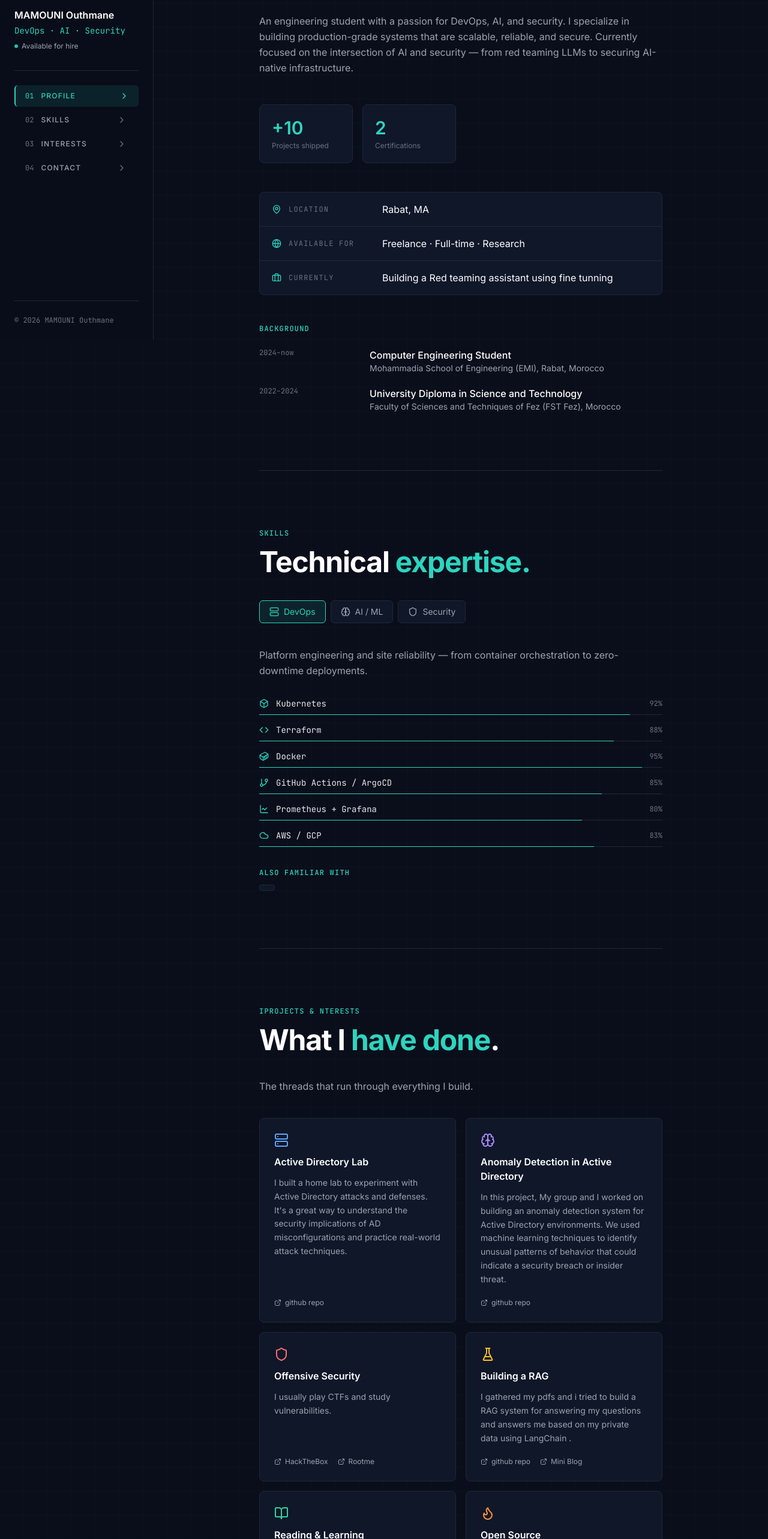
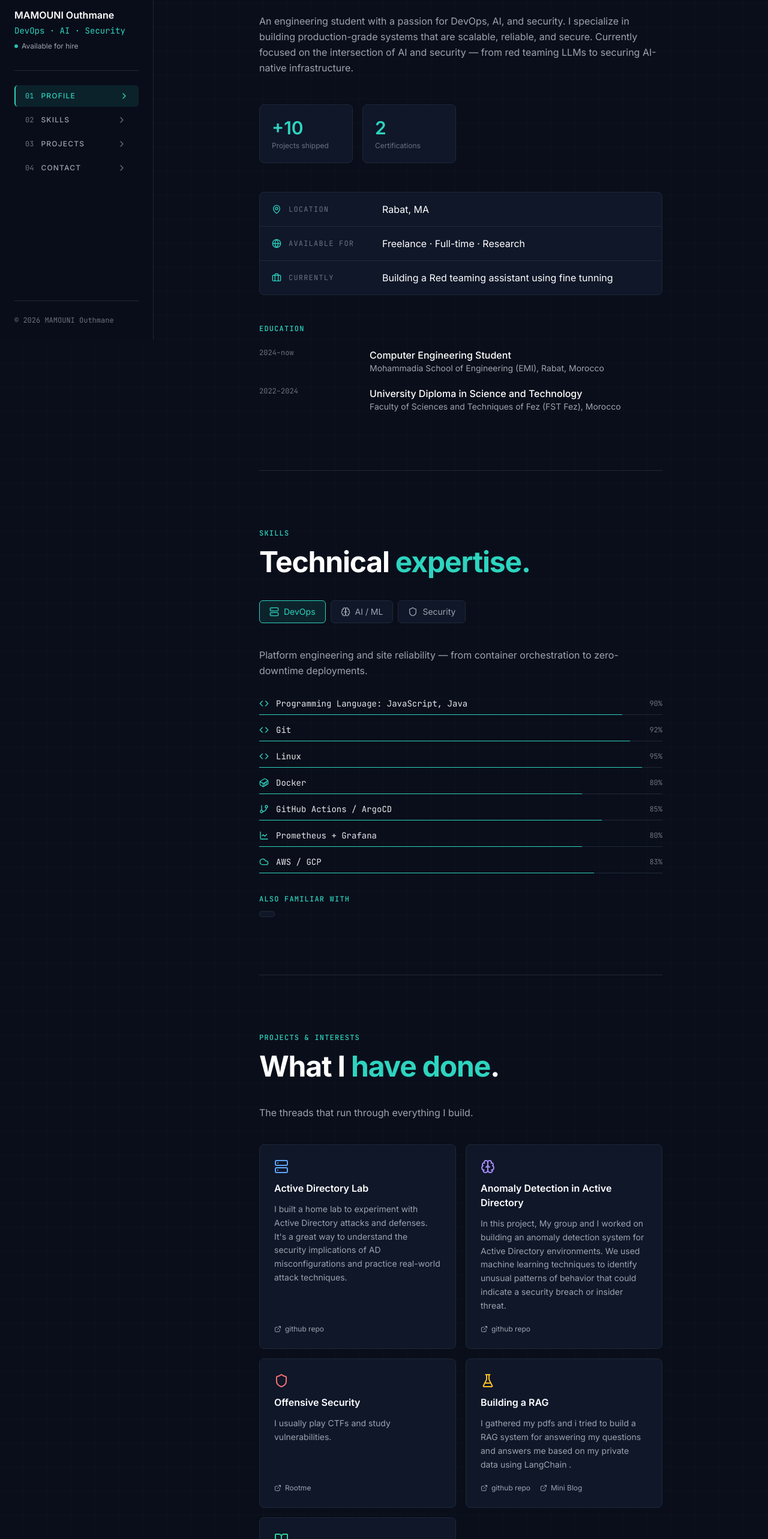
Before and after one commit to Maaamouni/Automated-App, a React (Vite) app: page / in a window 1280 px wide. Shown: the part 234-2800 px from the top of the page at 60% size. Built offline with nearby package versions, Linux system fonts and the light colour scheme.

Commit message:
petite modif

```diff
--- a/src/data/mockData.ts
+++ b/src/data/mockData.ts
@@ -3,7 +3,7 @@ import type { Profile, SkillCategory, Projects, SocialLink, NavItem } from "@/ty
 export const navItems: NavItem[] = [
   { id: "profile", index: 1, label: "PROFILE", icon: "User", href: "#profile" },
   { id: "skills", index: 2, label: "SKILLS", icon: "Layers", href: "#skills" },
-  { id: "interests", index: 3, label: "INTERESTS", icon: "Zap", href: "#interests" },
+  { id: "projects", index: 3, label: "PROJECTS", icon: "Zap", href: "#project" },
   { id: "contact", index: 4, label: "CONTACT", icon: "Mail", href: "#contact" },
 ];
 
@@ -45,9 +45,10 @@ export const skillCategories: SkillCategory[] = [
     description:
       "Platform engineering and site reliability — from container orchestration to zero-downtime deployments.",
     skills: [
-      { name: "Kubernetes", icon: "Box", level: 92 },
-      { name: "Terraform", icon: "Code", level: 88 },
-      { name: "Docker", icon: "Container", level: 95 },
+      { name: "Programming Language: JavaScript, Java", icon: "Code", level: 90 },
+      { name: "Git", icon: "Code", level: 92 },
+      { name: "Linux", icon: "Code", level: 95 },
+      { name: "Docker", icon: "Container", level: 80 },
       { name: "GitHub Actions / ArgoCD", icon: "GitBranch", level: 85 },
       { name: "Prometheus + Grafana", icon: "LineChart", level: 80 },
       { name: "AWS / GCP", icon: "Cloud", level: 83 },
@@ -61,8 +62,8 @@ export const skillCategories: SkillCategory[] = [
     description:
       "Building production LLM systems — from agentic frameworks and RAG pipelines to evals and observability.",
     skills: [
-      { name: "Python / PyTorch", icon: "Code", level: 90 },
-      { name: "LangGraph / LlamaIndex", icon: "Workflow", level: 85 },
+      { name: "Scikit-learn / PyTorch", icon: "Code", level: 90 },
+      { name: "LangGraph / LangChain", icon: "Workflow", level: 85 },
       { name: "Vector DBs (pgvector, Weaviate)", icon: "Database", level: 82 },
       { name: "Claude / GPT APIs", icon: "Sparkles", level: 92 },
       { name: "Evals & Guardrails", icon: "ShieldCheck", level: 78 },
@@ -88,7 +89,7 @@ export const skillCategories: SkillCategory[] = [
   },
 ];
 
-export const interests: Projects[] = [
+export const projects: Projects[] = [
   {
     id: "project1",
     icon: "Server",
@@ -119,7 +120,6 @@ export const interests: Projects[] = [
     description:
       "I usually play CTFs and study vulnerabilities.",
     links: [
-      { label: "HackTheBox", href: "https://www.hackthebox.com/" },
       { label: "Rootme", href: "https://www.root-me.org/maamouni?lang=en#12d6f228d3d7552ef52e8d3fa31952ef" },
     ],
   },
@@ -141,22 +141,9 @@ export const interests: Projects[] = [
     iconColor: "#34d399",
     title: "Reading & Learning",
     description:
-      "Currently reading: The Art of Invisibility, Designing Distributed Systems, and Attention is All You Need (again). I learn best by writing and explaining.",
+      "There are many resources I'm currently exploring. In my github profile, I share projects I'm working on, check the link below for more.",
     links: [
-      { label: "Goodreads", href: "https://www.goodreads.com/" },
-      { label: "Pocket queue", href: "https://getpocket.com/" },
-    ],
-  },
-  {
-    id: "oss",
-    icon: "Flame",
-    iconColor: "#fb923c",
-    title: "Open Source",
-    description:
-      "I maintain a handful of small security tooling projects and contribute to Kubernetes sig-security. Open source isn't charity — it's the operating system of modern infrastructure.",
-    links: [
-      { label: "GitHub", href: "https://github.com/" },
-      { label: "K8s sig-security", href: "https://github.com/kubernetes/sig-security" },
+      { label: "Maaamouni", href: "https://www.github.com/Maaamouni" },
     ],
   },
 ];
--- a/src/pages/InterestsSection.tsx
+++ b/src/pages/InterestsSection.tsx
@@ -1,14 +1,14 @@
 import { ExternalLink } from "lucide-react";
 import { SectionHeading } from "@/components/SectionHeading";
-import { interests } from "@/data/mockData";
+import { projects } from "@/data/mockData";
 import { getIcon } from "@/utils/icons";
 
 export function InterestsSection() {
   return (
-    <section id="interests" className="space-y-10 scroll-mt-8" aria-labelledby="interests-heading">
-      <SectionHeading label="IPROJECTS & NTERESTS">
+    <section id="projects" className="space-y-10 scroll-mt-8" aria-labelledby="projects-heading">
+      <SectionHeading label="PROJECTS & INTERESTS">
         <span className="text-white">What I </span>
-        <span id="interests-heading" className="text-accent">have done</span>
+        <span id="projects-heading" className="text-accent">have done</span>
         <span className="text-white">.</span>
       </SectionHeading>
 
@@ -17,12 +17,12 @@ export function InterestsSection() {
       </p>
 
       <div className="grid grid-cols-1 md:grid-cols-2 gap-4">
-        {interests.map((interest) => {
-          const Icon = getIcon(interest.icon);
-          const highlighted = interest.title.includes("AI Systems");
+        {projects.map((project) => {
+          const Icon = getIcon(project.icon);
+          const highlighted = project.title.includes("AI Systems");
           return (
             <article
-              key={interest.id}
+              key={project.id}
               className={[
                 "card card-hover p-6 flex flex-col gap-3",
                 highlighted ? "border-accent/40" : "",
@@ -30,7 +30,7 @@ export function InterestsSection() {
             >
               <Icon
                 className="h-6 w-6"
-                style={{ color: interest.iconColor }}
+                style={{ color: project.iconColor }}
                 aria-hidden="true"
               />
               <h3 className="text-base font-semibold text-white">
@@ -39,15 +39,15 @@ export function InterestsSection() {
                     <span className="text-accent">AI</span> Systems &amp; Agents
                   </>
                 ) : (
-                  interest.title
+                  project.title
                 )}
               </h3>
               <p className="text-sm text-text-secondary leading-relaxed">
-                {interest.description}
+                {project.description}
               </p>
-              {interest.links.length > 0 && (
+              {project.links.length > 0 && (
                 <div className="mt-auto pt-2 flex flex-wrap gap-x-4 gap-y-2">
-                  {interest.links.map((link) => (
+                  {project.links.map((link) => (
                     <a
                       key={link.label}
                       href={link.href}
--- a/src/pages/ProfileSection.tsx
+++ b/src/pages/ProfileSection.tsx
@@ -50,7 +50,7 @@ export function ProfileSection() {
 
       {/* Background */}
       <div className="space-y-6">
-        <p className="section-label">BACKGROUND</p>
+        <p className="section-label">EDUCATION</p>
         <ul className="space-y-5">
           {background.map((entry) => (
             <li
--- a/src/types/index.ts
+++ b/src/types/index.ts
@@ -1,6 +1,6 @@
 // Core domain types for the portfolio app
 
-export type SectionId = "profile" | "skills" | "interests" | "contact";
+export type SectionId = "profile" | "skills" | "projects" | "contact";
 
 export interface NavItem {
   id: SectionId;
```
